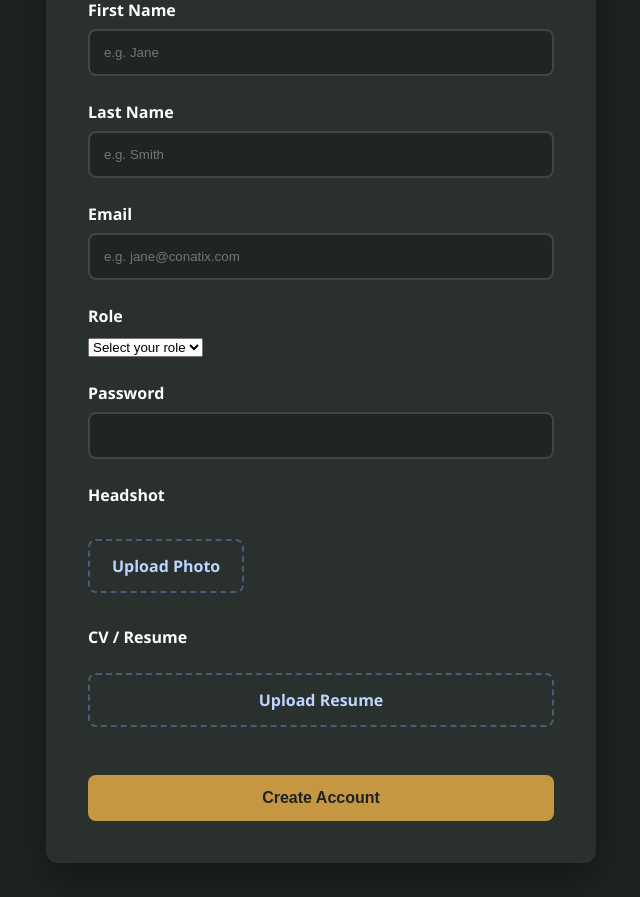
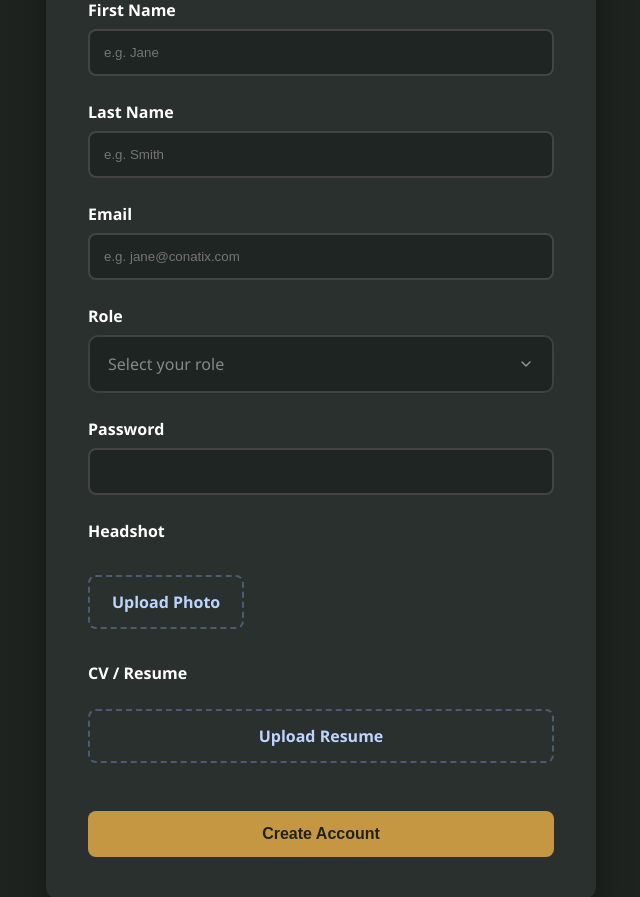
Before and after one commit to SasuF/TASKTRAC, a Flask app: page /create-account in a window 1280 px wide. Shown: the part 262-1159 px from the top of the page, without its empty margins (319-959 px from the left). Before the commit the page ends 1125 px from the top, so only its background shows below. Run offline with Flask 3, Linux system fonts and the light colour scheme; some libraries are stand-ins or nearby versions.

Commit message:
aldnlasdn

```diff
--- a/templates/create-account.html
+++ b/templates/create-account.html
@@ -53,6 +53,7 @@
 
             <label for="actual_role">Role</label>
             <select
+            class="role-select"
             name="actual_role"
             id="actual_role"
             required>
```
